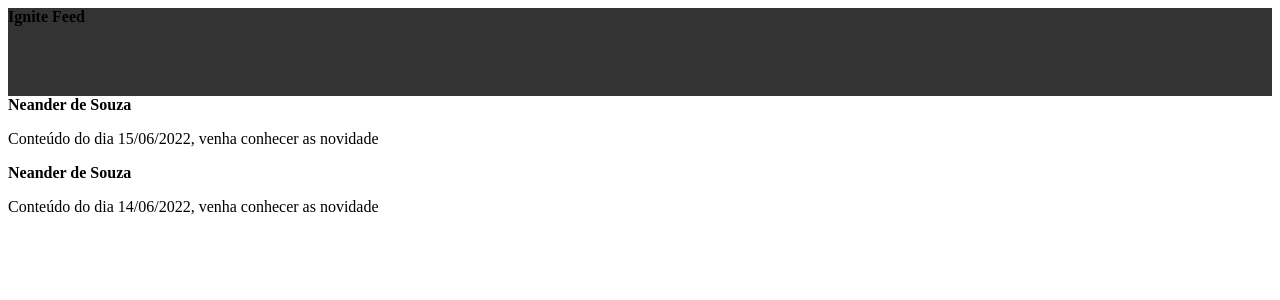
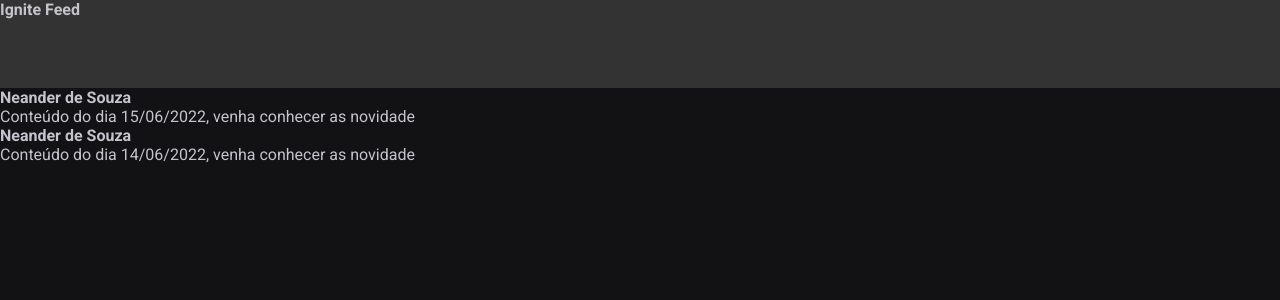
Before and after one commit to neanderdev/ignite-feed-reactjs, a React (Vite) app: page / in a window 1280 px wide. Shown: the top 300 px of the page. Built offline with nearby package versions, Linux system fonts and the light colour scheme.

Commit message:
Created global application style

```diff
--- a/index.html
+++ b/index.html
@@ -2,8 +2,14 @@
 <html lang="pt-BR">
   <head>
     <meta charset="UTF-8" />
+
+    <link rel="preconnect" href="https://fonts.googleapis.com" />
+    <link rel="preconnect" href="https://fonts.gstatic.com" crossorigin />
+
     <link rel="icon" type="image/svg+xml" href="/src/favicon.svg" />
     <meta name="viewport" content="width=device-width, initial-scale=1.0" />
+
+    <link href="https://fonts.googleapis.com/css2?family=Roboto:wght@400;700&display=swap" rel="stylesheet" >
 
     <title>Ignite Feed</title>
   </head>
--- /dev/null
+++ b/src/global.css
@@ -0,0 +1,33 @@
+:root {
+  --white: #fff;
+  --gray-100: #e1e1e6;
+  --gray-300: #c4c4cc;
+  --gray-400: #8d8d99;
+  --gray-600: #323238;
+  --gray-700: #29292e;
+  --gray-800: #202024;
+  --gray-900: #121214;
+
+  --green-500: #00875f;
+}
+
+* {
+  margin: 0;
+  padding: 0;
+  box-sizing: border-box;
+}
+
+body {
+  background: var(--gray-900);
+  color: var(--gray-300);
+  -webkit-font-smoothing: antialiased;
+}
+
+body,
+input,
+textarea,
+button {
+  font-family: "Roboto", sans-serif;
+  font-weight: 400;
+  font-size: 1rem;
+}
```
Also changed, not shown: src/main.jsx (+5 -3 lines).
